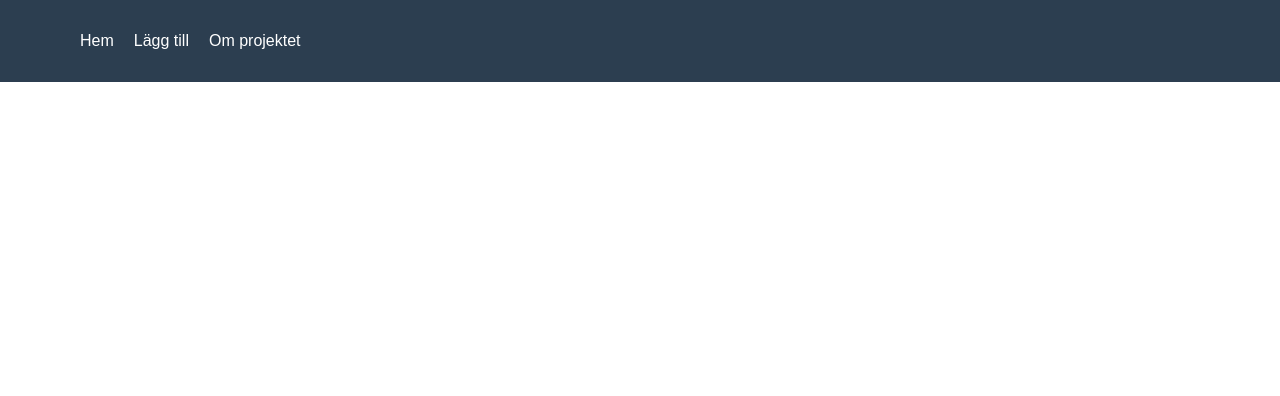
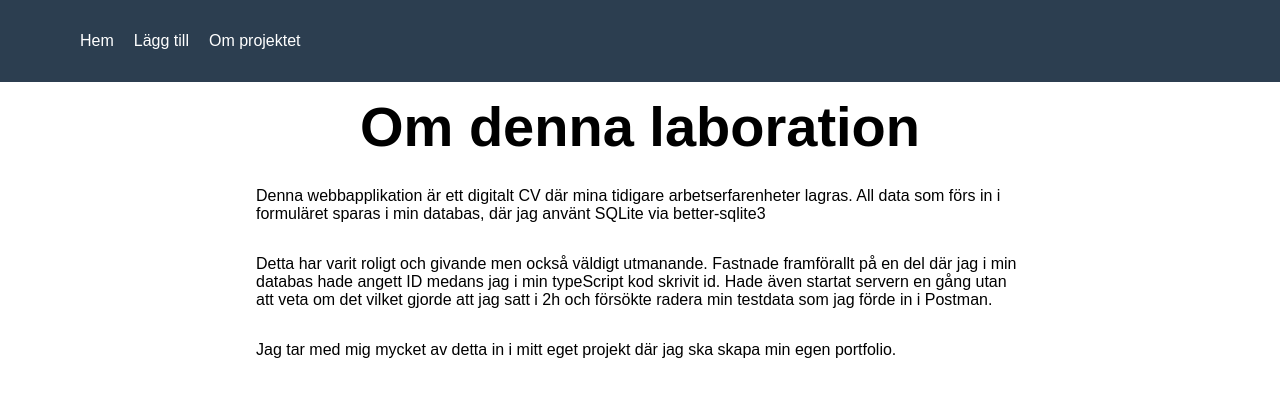
Before and after one commit to SusannaCarlsson90/backendlabb2-del2, a website built with Vite: page about.html in a window 1280 px wide. Built offline with nearby package versions, Linux system fonts and the light colour scheme; no server answers.

Commit message:
La till readme

```diff
--- a/about.html
+++ b/about.html
@@ -23,7 +23,15 @@
       </div>
     </nav>
     <main>
+      <div class="about">
+ <h1>
+  Om denna laboration
+ </h1>
 
+<p>Denna webbapplikation är ett digitalt CV där mina tidigare arbetserfarenheter lagras. All data som förs in i formuläret sparas i min databas, där jag använt SQLite via better-sqlite3</p>
+<p>Detta har varit roligt och givande men också väldigt utmanande. Fastnade framförallt på en del där jag i min databas hade angett ID medans jag i min typeScript kod skrivit id. Hade även startat servern en gång utan att veta om det vilket gjorde att jag satt i 2h och försökte radera min testdata som jag förde in i Postman.</p>
+<p>Jag tar med mig mycket av detta in i mitt eget projekt där jag ska skapa min egen portfolio.</p>
+</div>
   </main>
 
     <script type="module" src="/src/main.ts"></script>
--- a/src/style.css
+++ b/src/style.css
@@ -7,6 +7,8 @@ body {
 h1 {
   font-size: 56px;
   margin: 0;
+  text-align: center;
+  padding: 12px;
 }
 
 
@@ -78,6 +80,15 @@ h1 {
   width: 60vw;
 }
 
+.about {
+  display: flex;
+  flex-direction: column;
+  justify-content: center;
+  max-width: 60vw;
+  margin: 0 auto;
+}
+
+
 
 @media (max-width: 768px) {
   .hamburger {
```
Also changed, not shown: README.md (added).
